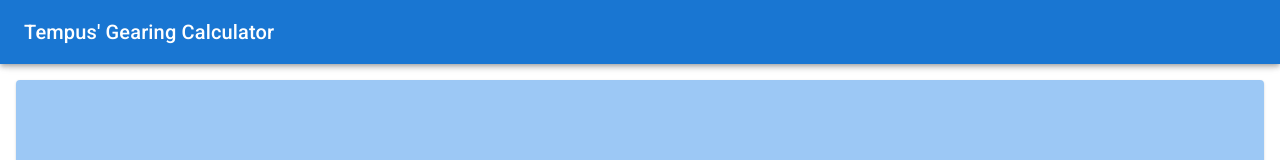
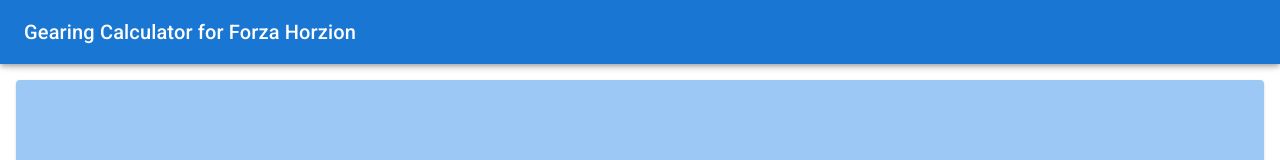
Before and after one commit to tempus157/gearing-calculator, a Next.js app: page / in a window 1280 px wide. Shown: the top 160 px of the page. Built offline with nearby package versions, Linux system fonts and the light colour scheme.

Commit message:
Update Title & SEO

```diff
--- a/src/pages/index.tsx
+++ b/src/pages/index.tsx
@@ -9,10 +9,10 @@
   return (
     <>
       <NextSeo
-        title="Gearing Calculator"
+        title="Gearing Calculator - Tempus.js"
         description="A simple gearing calculator for Forza Horizon"
       />
-      <TitleBar text="Tempus' Gearing Calculator" />
+      <TitleBar text="Gearing Calculator for Forza Horzion" />
       <Stack spacing={2} m={2}>
         <OutputCard />
         <InputCard />
```
